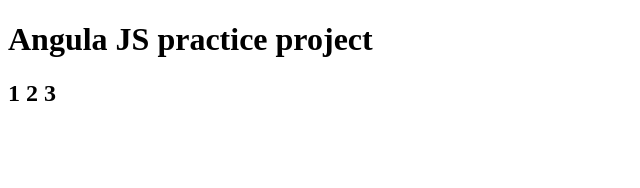
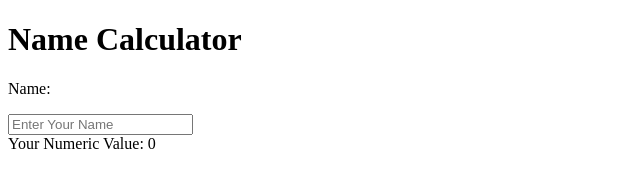
Before and after one commit to sparshi10/coursera-test, a plain HTML site: page index.html in a window 1280 px wide. Shown: the whole page, without its empty margins (0-640 px from the left). Drawn offline with Linux system fonts and the light colour scheme.

Commit message:
2nd push .html .js and angular.js

```diff
--- a/index.html
+++ b/index.html
@@ -1,13 +1,27 @@
 <!DOCTYPE html>
-<html lang="en" dir="ltr">
+<html lang="en" dir="ltr" ng-app= "NameCalculator">
   <head>
     <meta charset="utf-8">
-    <title>Hello AngularJS</title>
+    <script type="text/javascript" src="angular.min.js"></script>
+    <script type="text/javascript" src="app.js">
+
+    </script>
+    <title>Name Calculator</title>
   </head>
   <body>
-    <h1>Angula JS practice project </h1>
-    <h2>1 2 3</h2>
-
+    <h1>Name Calculator</h1>
+    <div ng-controller= "NameCalculatorController">
+     <p>Name:</p>
+      <div>
+        <input type="text" name=""
+        placeholder="Enter Your Name" ng-model="name"
+        ng-keyup = "totalNumeric();"
+        >
+      </div>
+<div class="">
+  Your Numeric Value: {{totalValue}}
+</div>
+    </div>
 
   </body>
 </html>
```
